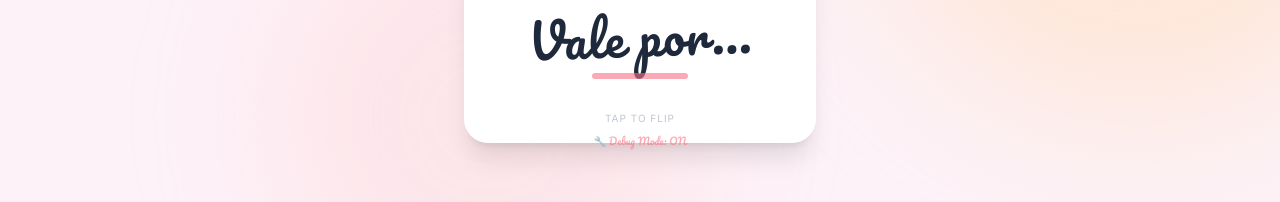
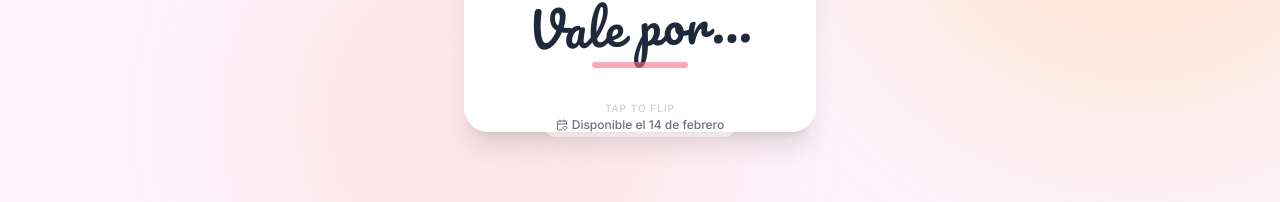
Before and after one commit to brivaro/Melonas-Valentine, a React (Vite) app: page / in a window 1280 px wide. Shown: the part 595-797 px from the top of the page. Built offline with nearby package versions, Linux system fonts and the light colour scheme.

Commit message:
debug off

```diff
--- a/App.tsx
+++ b/App.tsx
@@ -8,7 +8,7 @@ import { Category } from './types';
 // --- CONFIG ---
 // Set to TRUE to unlock everything immediately (for testing)
 // Set to FALSE for the real experience starting Feb 14th
-const DEBUG_MODE = true;
+const DEBUG_MODE = false;
 
 const App: React.FC = () => {
   const [currentIndex, setCurrentIndex] = useState(0);
```
